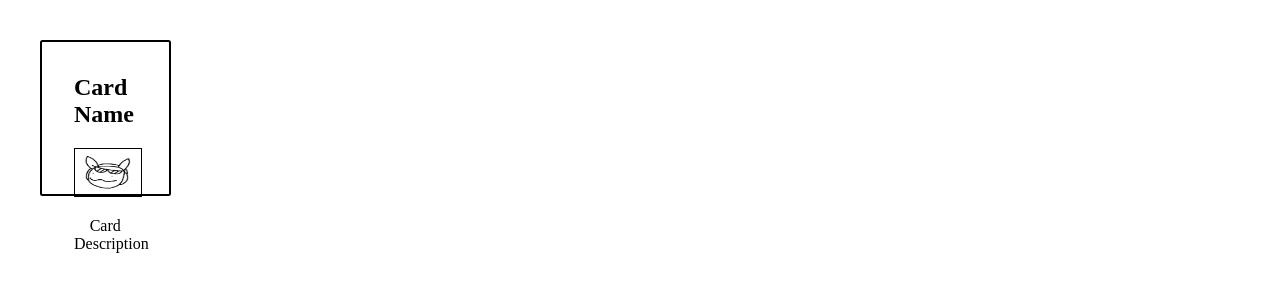
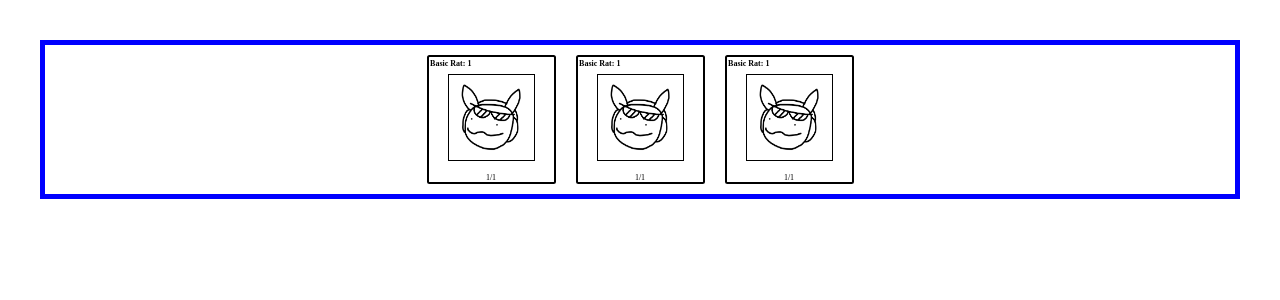
Before and after one commit to JorunnaParva06/Rodentia, a React (Vite) app: page / in a window 1280 px wide. Shown: the top 300 px of the page. Built offline with nearby package versions, Linux system fonts and the light colour scheme.

Commit message:
ui stuff for hand and cards

```diff
--- a/src/App.jsx
+++ b/src/App.jsx
@@ -1,11 +1,12 @@
 import { useState } from 'react'
 import './App.css'
-import Card from './Hand.jsx'
+import Cardlayout from './Cardlayout.jsx'
+import Handlayout from './Handlayout.jsx'
 
 function App() {
 
   return (
-    <Card></Card>
+    <Handlayout></Handlayout>
   )
 
 }
--- /dev/null
+++ b/src/Cardlayout.jsx
@@ -0,0 +1,16 @@
+import picture from './assets/2 Minutes Slug.png';
+import Card from './game/card.js';
+
+const a = new Card("Basic Rat", "This is a basic rat", 1, 1, 1, 1, null, picture);  // Temporary card for testing
+
+function Cardlayout() {
+    return (
+        <div className = "cardlayout">
+            <h2 className = "cardname">{a.name}: {a.cost}</h2>
+            <img className = "cardart" src = {a.image}></img>
+            <p className = "stats">{a.currentHealth}/{a.attack}</p>
+        </div>
+    )
+}
+
+export default Cardlayout
--- a/src/Hand.jsx
+++ /dev/null
@@ -1,13 +0,0 @@
-import picture from './assets/2 Minutes Slug.png'
-
-function Card() {
-    return (
-        <div className = "card">
-            <h2 className = "cardname">Card Name</h2>
-            <img className = "cardart" src = {picture}></img>
-            <p className = "carddescription">Card Description</p>
-        </div>
-    )
-}
-
-export default Card
--- /dev/null
+++ b/src/Handlayout.jsx
@@ -0,0 +1,13 @@
+import Cardlayout from "./Cardlayout";
+
+function Handlayout() {
+    return (
+        <div className = "handlayout">
+            <Cardlayout className = "handcard"></Cardlayout>
+            <Cardlayout className = "handcard"></Cardlayout>
+            <Cardlayout className = "handcard"></Cardlayout>
+        </div>
+    )
+}
+
+export default Handlayout
--- a/src/index.css
+++ b/src/index.css
@@ -1,25 +1,42 @@
-.card {
+.cardlayout {
   border: 2.5px solid black;
   border-radius: 2.5px;
   text-align: center;
-  width: 62.5px;
-  height: 87.5px;
+  width: 125px;
+  height: 125px;
 
 }
 
 .cardart {
   border: 1px solid black;
-  width: 56.25px;
-  height: 37.5px;
+  width: 75px;
+  height: 75px;
   padding: 5px;
 }
 
 .cardname {
-  margin-top: 0;
-  padding-top: 0;
+  margin-top: 0.1rem;
+  margin-left: 0.1rem;
   text-align: left;
+  font-size: 0.5rem;
 }
 
 .carddescription {
   text-align: center;
+  font-size: 0.5rem;
 }
+
+.stats {
+  text-align: center;
+  font-size: 0.5rem;
+}
+
+.handlayout {
+  border: 5px solid blue;
+  display: flex;
+  flex-direction: row;
+  justify-content: center;
+  vertical-align: bottom;
+  gap: 20px;
+  padding: 10px;
+}
```
